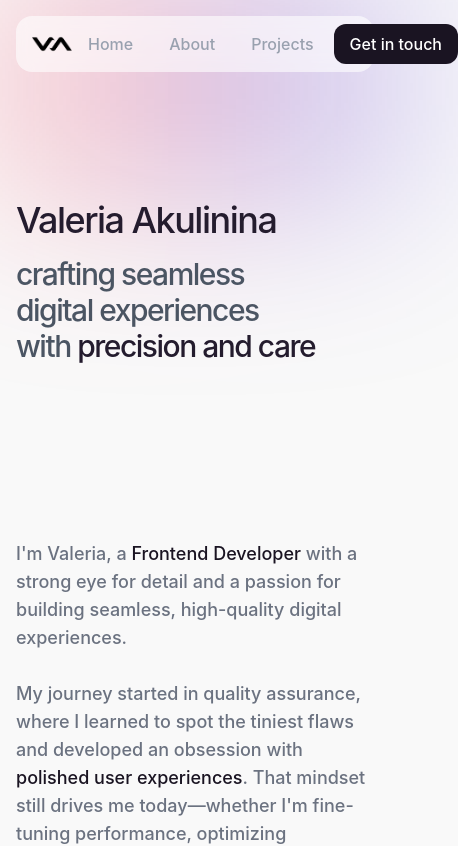
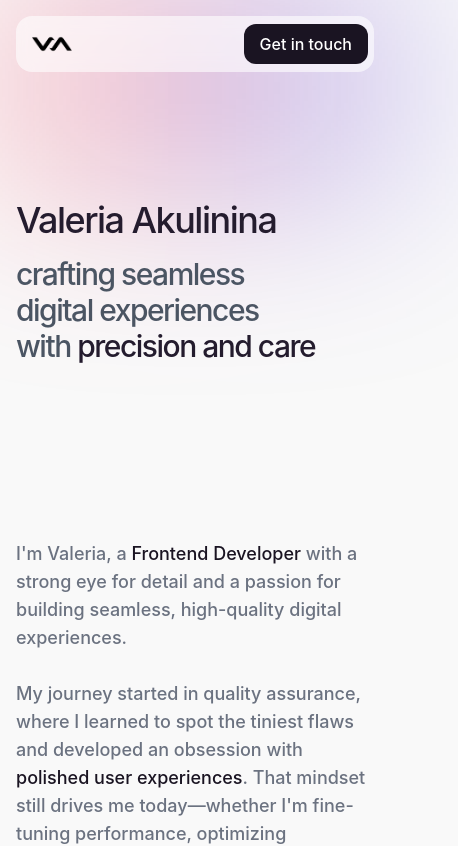
Before and after one commit to vakulinina/portfolio, a React (Vite) app: page / in a window 390 px wide. Shown: the top 846 px of the page, 458 px wide, since content can reach past the window. Built offline with nearby package versions, Linux system fonts and the light colour scheme.

Commit message:
fix: mobile layout

```diff
--- a/src/App.tsx
+++ b/src/App.tsx
@@ -19,7 +19,7 @@ function App() {
 
       <Header />
 
-      <main className="flex flex-col py-12">
+      <main className="flex flex-col py-12 w-full">
         <h1 className="tracking-tighter text-3xl md:text-5xl lg:text-6xl font-medium text-balance text-[#4b5563] my-20">
           <span className="text-highlight text-4xl sm:text-6xl md:text-7xl block mb-4">
             Valeria Akulinina
--- a/src/components/Header.tsx
+++ b/src/components/Header.tsx
@@ -21,21 +21,20 @@ const NavLink = ({ href, label }: { href: string; label: string }) => {
 
 export const Header = () => {
   return (
-    <header className="sticky top-2 w-full left-0 z-10">
-      <nav className="flex items-center top-0 left-0 z-10 rounded-2xl bg-white/60 backdrop-blur-sm p-1.5 pl-4 h-14">
+    <header className="sticky top-2 gap-2 md:gap-4 w-full left-0 z-10">
+      <nav className="flex items-center justify-between top-0 left-0 z-10 rounded-2xl bg-white/60 backdrop-blur-sm p-1.5 pl-4 h-14 gap-2 md:gap-4">
         <img src={logo} alt="" className="h-[40px]" />
 
-        <ul className="flex gap-1 justify-center items-center w-full">
-          {navItems.map((item, index, array) => {
-            if (index === array.length - 1) {
-              return <li key={item.href}></li>
-            } else {
-              return (
-                <li key={item.href} className="px-4">
-                  <NavLink href={item.href} label={item.label} />
-                </li>
-              )
-            }
+        <ul
+          className="justify-between items-center gap-4 sm:gap-8 max-w-fit hidden xs:flex"
+          style={{ justifyContent: 'space-between' }}
+        >
+          {navItems.slice(0, 3).map((item) => {
+            return (
+              <li key={item.href}>
+                <NavLink href={item.href} label={item.label} />
+              </li>
+            )
           })}
         </ul>
 
--- a/src/components/ProjectPreview.tsx
+++ b/src/components/ProjectPreview.tsx
@@ -142,7 +142,7 @@ export const ProjectPreview = ({ images, className }: ProjectCardProps) => {
                 key={index}
                 src={image}
                 alt={`Slide ${index}`}
-                className={`w-full h-full object-contain rounded-md flex-shrink-0 ${className}`}
+                className={`w-full h-full object-contain object- rounded-md flex-shrink-0 ${className}`}
                 style={{ width: `${100 / slides.length}%` }}
               />
             ))}
--- a/src/components/Skills.tsx
+++ b/src/components/Skills.tsx
@@ -48,7 +48,7 @@ export const Skills = () => {
       <Typography variant="subheader" as="h3">
         My toolbox
       </Typography>
-      <ul className="flex gap-4 justify-between">
+      <ul className="flex gap-4 justify-between flex-col xs:flex-row">
         <SkillGroup title="Languages" skills={skills.languages} />
         <SkillGroup title="Frameworks & Libraries" skills={skills.frameworks} />
         <SkillGroup title="Tools & Platforms" skills={skills.tools} />
--- a/src/constants/index.ts
+++ b/src/constants/index.ts
@@ -52,7 +52,7 @@ export const projects = {
         'HTML/CSS',
       ],
       images: [goAlberta1, goAlberta2, goAlberta3, goAlberta4, goAlberta5],
-      imageStyles: '!object-cover object-top',
+      imageStyles: '!object-cover object-left-top',
       description:
         'A sophisticated rewards-based crowdfunding platform, enabling local entrepreneurs to showcase their ventures and connect with potential investors.',
       liveLink: 'https://go-alberta.vercel.app/',
@@ -64,9 +64,9 @@ export const projects = {
       title: 'Online Zoo',
       tech: ['JavaScript', 'HTML/CSS'],
       images: [onlineZoo1, onlineZoo2, onlineZoo3],
-      imageStyles: '!object-cover object-top',
+      imageStyles: '!object-cover object-left-top',
       description:
-        '🐼 Adaptive layout for a zoo website where you can choose and watch animals online.',
+        'Adaptive layout for a zoo website where you can choose and watch animals online.',
       liveLink: 'https://vakulinina.github.io/online-zoo/pages/main',
       githubLink: 'https://github.com/vakulinina/online-zoo',
     },
@@ -76,7 +76,7 @@ export const projects = {
       images: [weather2],
       imageStyles: '',
       description:
-        '🌦️ A simple weather forecast app, providing real-time weather data with a clean, responsive interface. Accessibility features implemented.',
+        'A simple weather forecast app, providing real-time weather data with a clean, responsive interface. Accessibility features implemented.',
       liveLink: 'https://weather-app-gilt-nu-16.vercel.app/',
       githubLink: 'https://github.com/vakulinina/weather-app',
     },
@@ -85,7 +85,7 @@ export const projects = {
       tech: ['JavaScript', 'HTML/CSS'],
       images: [seatBooking2],
       imageStyles: '',
-      description: '🍿 A sleek movie theatre seat booking interface.',
+      description: 'A sleek movie theatre seat booking interface.',
       liveLink: 'https://vakulinina.github.io/movie-seat-booking/',
       githubLink: 'https://github.com/vakulinina/movie-seat-booking',
     },
--- a/src/index.css
+++ b/src/index.css
@@ -5,6 +5,8 @@
   --color-secondary: #6b7280;
   --color-highlight: #241c2e;
   --color-background: #f9f9f9;
+
+  --breakpoint-xs: 28rem;
 }
 
 :root {
```
